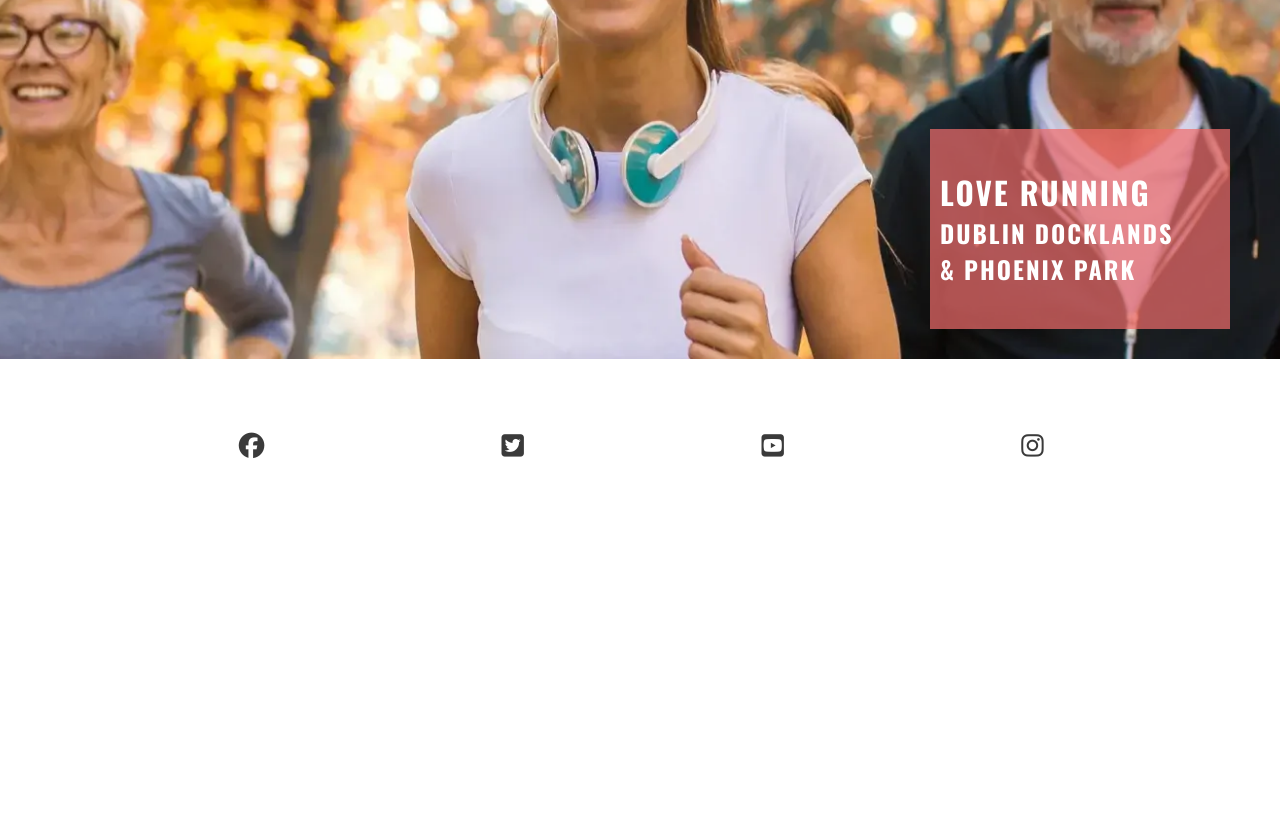
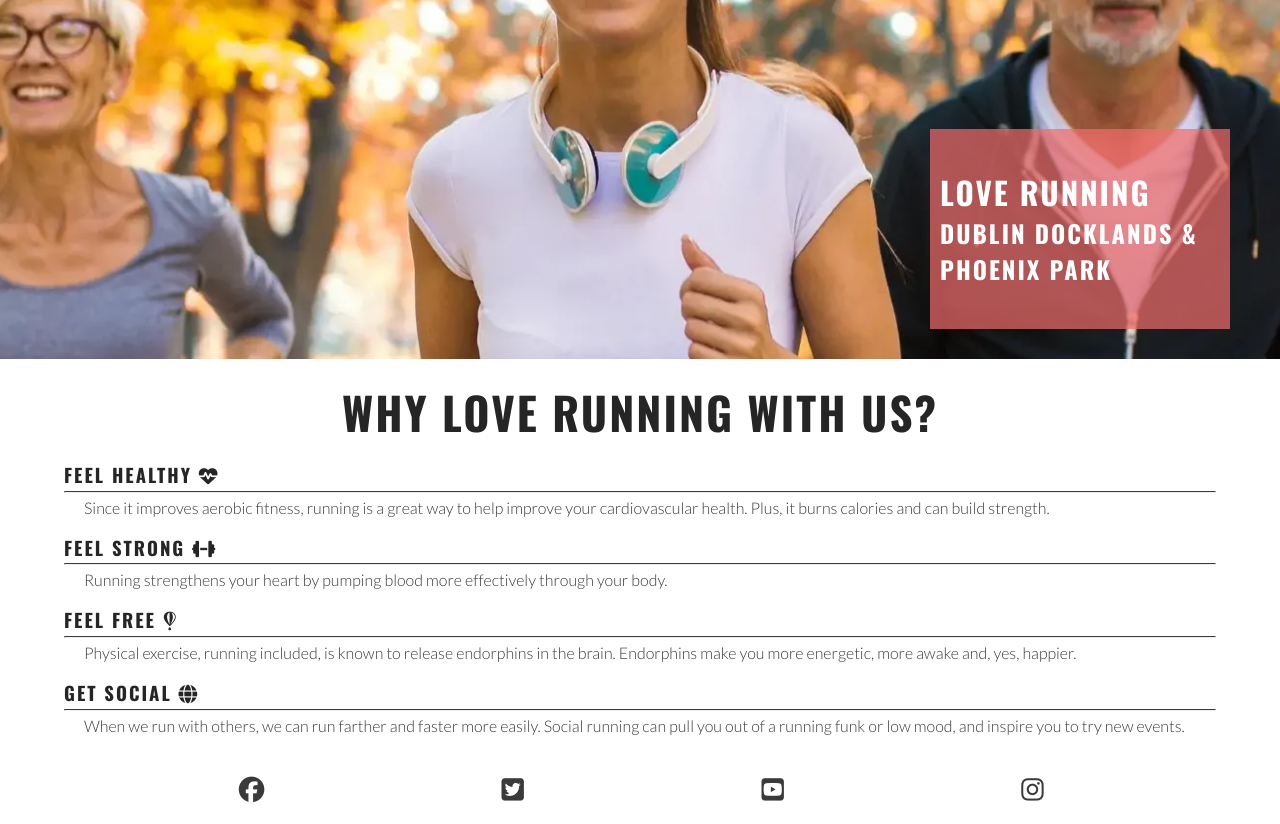
Before and after one commit to AlexBishopCode/love-running, a plain HTML site: page index.html in a window 1280 px wide. Shown: the part 320-1144 px from the top of the page. Before the commit the page ends 800 px from the top, so only its background shows below. Drawn offline with nearby package versions, Linux system fonts and the light colour scheme.

Commit message:
Added reasons sections, fixed label bugs

```diff
--- a/assets/css/style.css
+++ b/assets/css/style.css
@@ -107,13 +107,42 @@ main {
     bottom: 30px;
     width: 80%;
     min-height: 200px;
-    padding: 40px;
+    padding-top: 40px;
     padding-left: 10px;
 }
 
 #cover-text > h2, #cover-text > h3 {
     color: #ffffff;
 }
+
+/* Reasons section */
+
+#reasons {
+    width: 90%;
+    margin: 20px auto;
+}
+
+#reasons h2 {
+    margin-bottom: 20px;
+    text-align: center;
+    font-size: 280%;
+}
+
+#benefits-physical > div,
+#benefits-mental > div {
+    line-height: 20px;
+    margin-bottom: 20px;
+}
+
+#benefits p {
+    padding: 0 20px;
+}
+
+#benefits hr {
+    border-top: 1px solid #3a3a3a;
+    margin: 5px 0;
+}
+
 /* Footer */
 #social-networks {
     text-align: center;
@@ -168,7 +197,7 @@ main {
     }
 }
 
-/* Larger devices (laptops and desktops, 992px and up) */
+/* Large devices (laptops and desktops, 992px and up) */
 @media screen and (min-width: 992px) {
     #menu a:hover{
         border-bottom: 1px solid #3a3a3a;
--- a/index.html
+++ b/index.html
@@ -27,7 +27,7 @@
         </a>
         <input type="checkbox" id="nav-toggle" name="nav-toggle">
         <label for="nav-toggle" class="nav-toggle-label">
-            <i class ="fa-solid fa-bars"></i>
+            <i class="fa-solid fa-bars"></i>
         </label>
         <nav>
             <ul id="menu">
@@ -44,6 +44,35 @@
             <div id="cover-text">
                 <h2>Love Running</h2>
                 <h3>Dublin Docklands & Phoenix Park</h3>
+            </div>
+        </section>
+        <section id="reasons">
+            <h2>Why love running with us?</h2>
+                <div id="benefits">
+                   <div id="benefits-physical">
+                       <div>
+                           <h3>Feel healthy <i class="fa-solid fa-heart-pulse"></i></h3>
+                           <hr>
+                           <p>Since it improves aerobic fitness, running is a great way to help improve your cardiovascular health. Plus, it burns calories and can build strength.</p>
+                       </div>
+                       <div>
+                           <h3>Feel strong <i class="fa-solid fa-dumbbell"></i></h3>
+                           <hr>
+                           <p>Running strengthens your heart by pumping blood more effectively through your body.</p>
+                       </div>
+                   </div>
+                <div id="benefits-mental">
+                    <div>
+                        <h3>Feel free <i class="fa-brands fa-fly"></i></h3>
+                        <hr>
+                        <p>Physical exercise, running included, is known to release endorphins in the brain. Endorphins make you more energetic, more awake and, yes, happier.</p>
+                    </div>
+                    <div>
+                        <h3>Get social <i class="fa-solid fa-globe"></i></h3>
+                        <hr>
+                        <p>When we run with others, we can run farther and faster more easily. Social running can pull you out of a running funk or low mood, and inspire you to try new events.</p>
+                    </div>
+                </div>
             </div>
         </section>
     </main>
```
Also changed, not shown: signup.html (+2 -2 lines).
